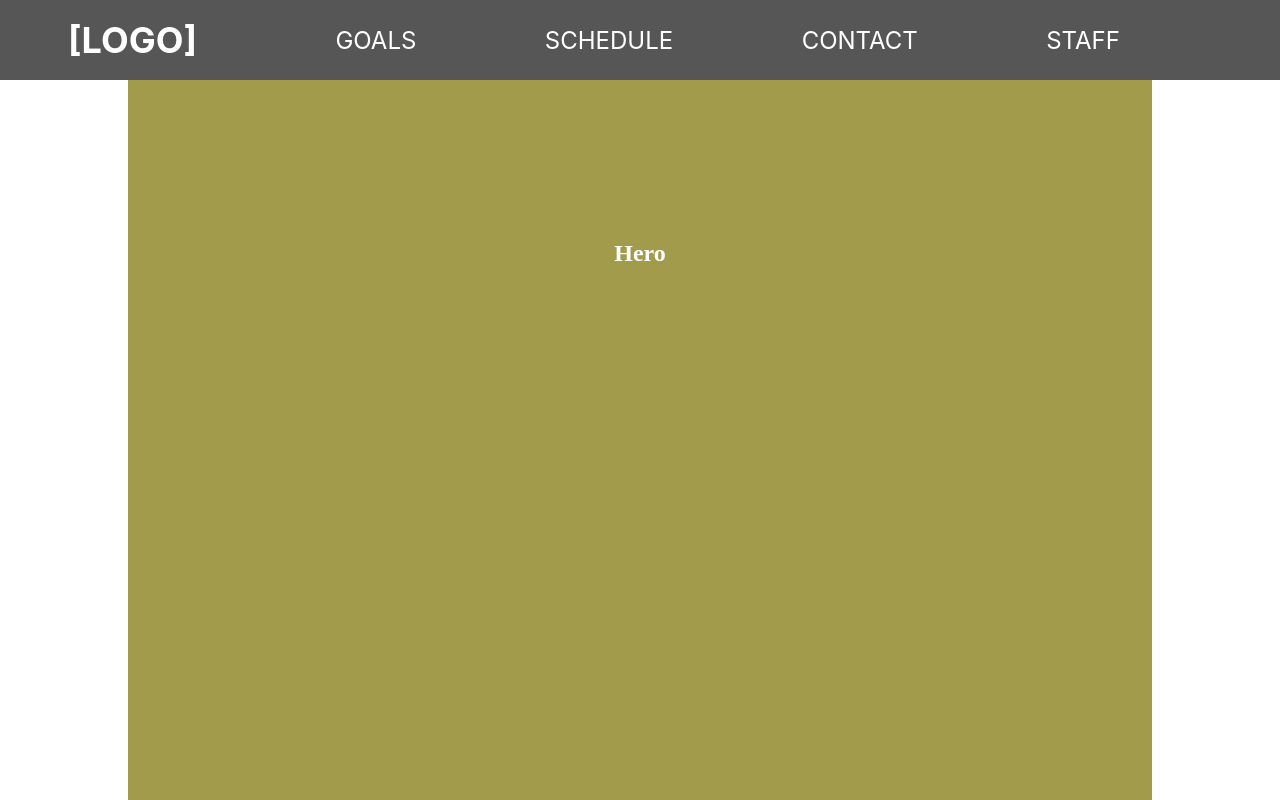
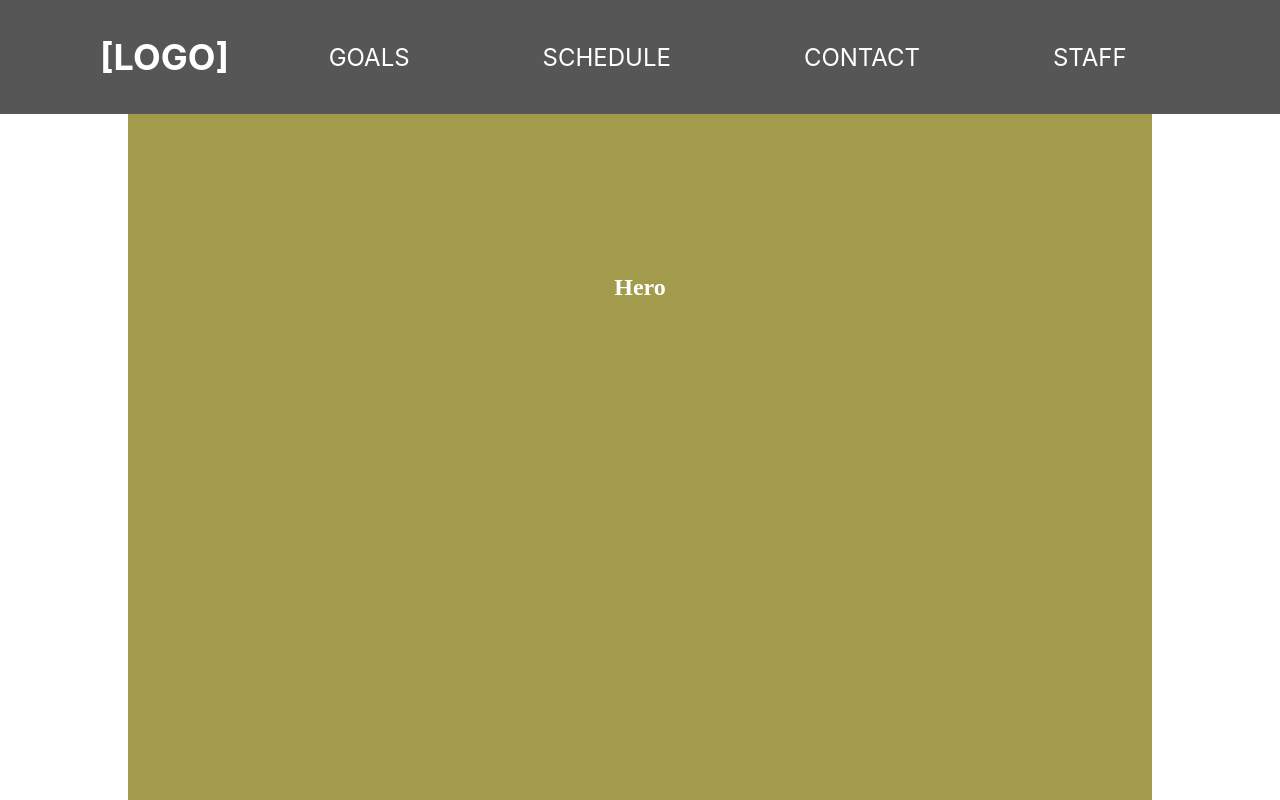
Before and after one commit to magnus-schj/make-it-responsive, a plain HTML site: page index.html in a window 1280 px wide. Shown: the top 800 px of the page. Drawn offline with Linux system fonts and the light colour scheme.

Commit message:
nav ajusting

```diff
--- a/style/style.css
+++ b/style/style.css
@@ -15,29 +15,30 @@ a {
 .main-head {
   color: white;
   background-color: #565656;
+  position: sticky;
+  top: 0;
 }
 
 
 nav {
-  position: -webkit-sticky;
-  position: sticky;
-  min-height: 10vh;
   display: flex;
   align-items: center;
   width: 90%;
   margin: auto;
+  flex-wrap: wrap;
+  min-height: 10vh;
+  padding: 2rem;
 }
 
 #logo {
-  flex: 2 1 10px;
-
+  flex: 2 1 40rem;
 }
 
 nav ul {
-  flex: 3 1 10px;
+  flex: 1 1 40rem;
   list-style: none;
   display: flex;
-  justify-content: space-evenly;
+  justify-content: space-around;
   padding: 10px;
 }
 
```
